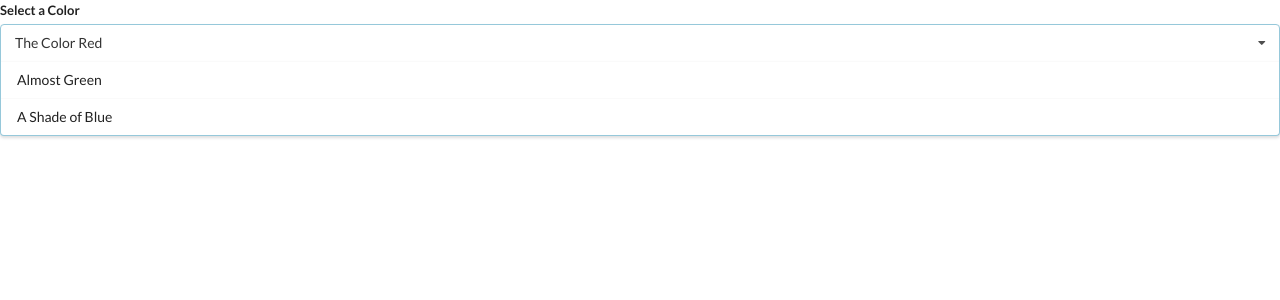
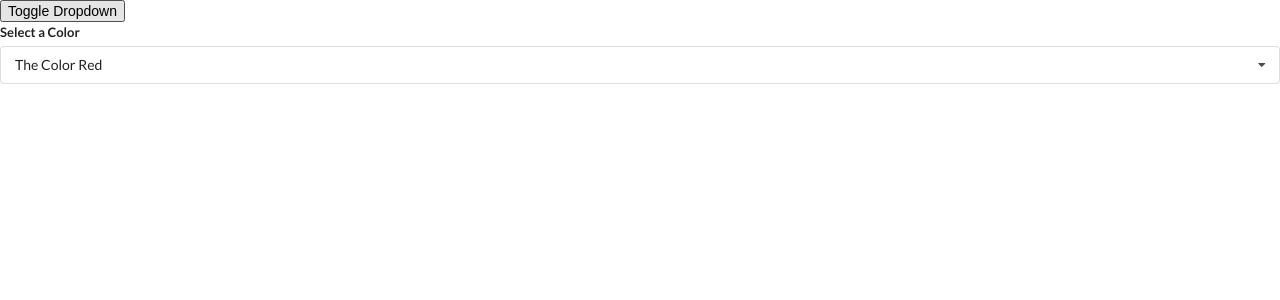
Before and after one commit to jasonours/widgets, a React (Create React App) app: page / in a window 1280 px wide. Shown: the top 300 px of the page. Built offline with nearby package versions, Linux system fonts and the light colour scheme.

Commit message:
dropdown widget complete

```diff
--- a/src/App.js
+++ b/src/App.js
@@ -35,14 +35,18 @@
 
 const App = () => {
   const [selected, setSelected] = useState(options[0]);
+  const [showDropdown, setShowDropdown] = useState(true);
 
   return (
     <div>
+    <button onClick={()=> setShowDropdown(!showDropdown)}>Toggle Dropdown</button>
+    {showDropdown ?
       <Dropdown
         selected={selected}
         onSelectedChange={setSelected}
         options={options}
-      />
+      /> : null
+    }
     </div>
   );
 };
--- a/src/components/Dropdown.js
+++ b/src/components/Dropdown.js
@@ -1,6 +1,25 @@
-import React from 'react';
+import React, { useState, useEffect, useRef } from 'react';
 
 const Dropdown = ({ options, selected, onSelectedChange }) => {
+  const [open, setOpen] = useState(false);
+  const ref = useRef();
+
+  useEffect(() => {
+    const onBodyClick = (event) => {
+      if (ref.current.contains(event.target)) {
+        return;
+      }
+      setOpen(false);
+    };
+    document.body.addEventListener("click", onBodyClick, { capture: true });
+
+    return () => {
+      document.body.removeEventListener("click", onBodyClick, {
+        capture: true,
+      });
+    };
+  }, []);
+
   const renderedOptions = options.map((option) => {
     if (option.value === selected.value) {
       return null;
@@ -18,13 +37,16 @@
   });
 
   return (
-    <div className="ui form">
+    <div ref={ref} className="ui form">
       <div className="field">
         <label className="label">Select a Color</label>
-        <div className="ui selection dropdown visible active">
+        <div
+          onClick={() => setOpen(!open)}
+          className={`ui selection dropdown ${open ? 'visible active' : ''}`}
+        >
           <i className="dropdown icon"></i>
           <div className="text">{selected.label}</div>
-          <div className="menu visible transition">
+          <div className={`menu ${open ? 'visible transition' : ''}`}>
             {renderedOptions}
           </div>
         </div>
```
